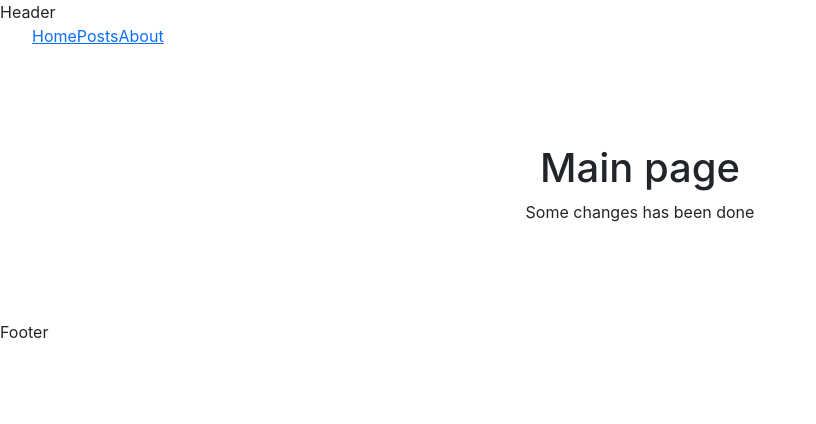
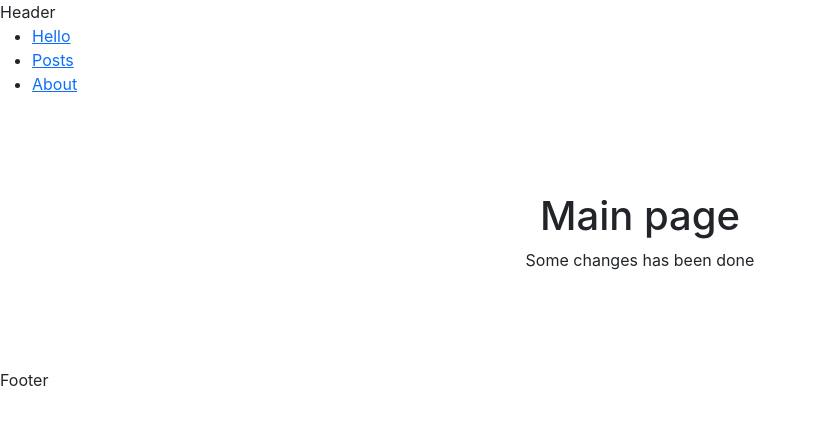
Before and after one commit to alehkonan/first-next-app, a Next.js app: page / in a window 1280 px wide. Shown: the top 424 px of the page, without its empty margins (0-816 px from the left). Built offline with nearby package versions, Linux system fonts and the light colour scheme.

Commit message:
fix navigation

```diff
--- a/layout/Navigation/Navigation.tsx
+++ b/layout/Navigation/Navigation.tsx
@@ -5,15 +5,15 @@ export const Navigation: FunctionComponent = () => {
   return (
     <nav>
       <ul>
-        <Link href="/">
-          <a>Home</a>
-        </Link>
-        <Link href="/posts">
-          <a>Posts</a>
-        </Link>
-        <Link href="/about">
-          <a>About</a>
-        </Link>
+        <li>
+          <Link href="/">Hello</Link>
+        </li>
+        <li>
+          <Link href="/posts">Posts</Link>
+        </li>
+        <li>
+          <Link href="/about">About</Link>
+        </li>
       </ul>
     </nav>
   )
```
